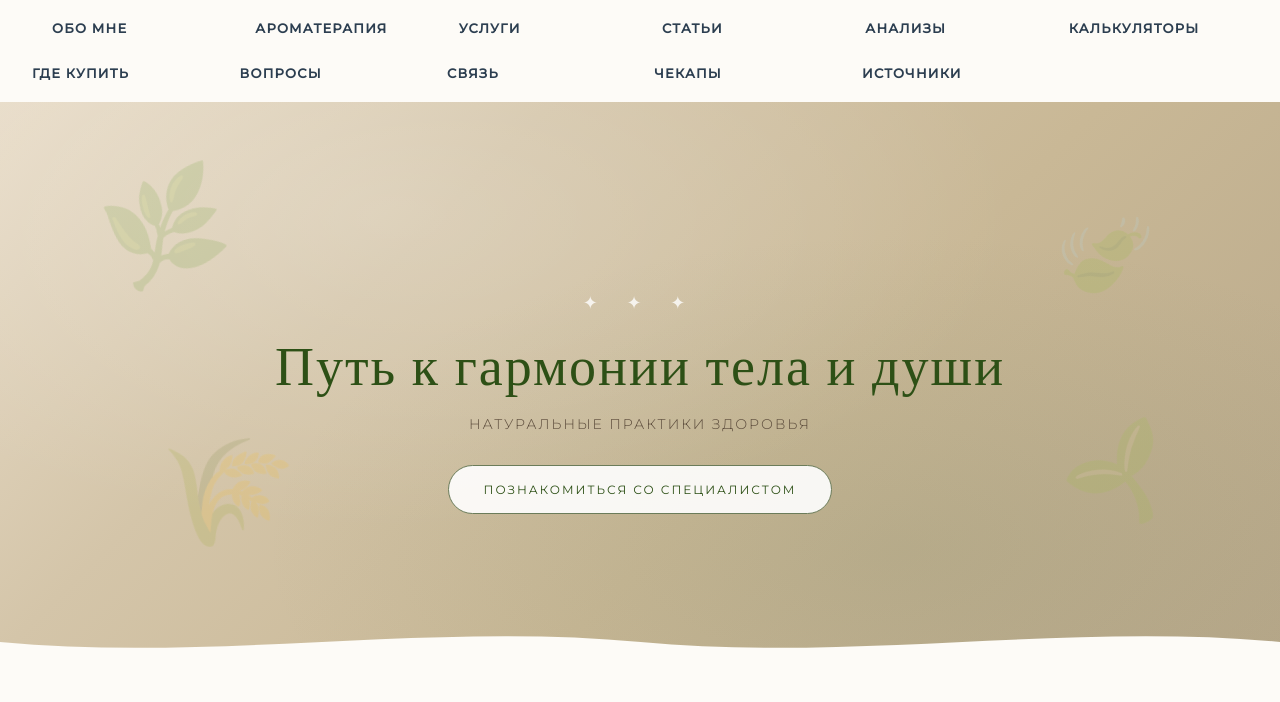
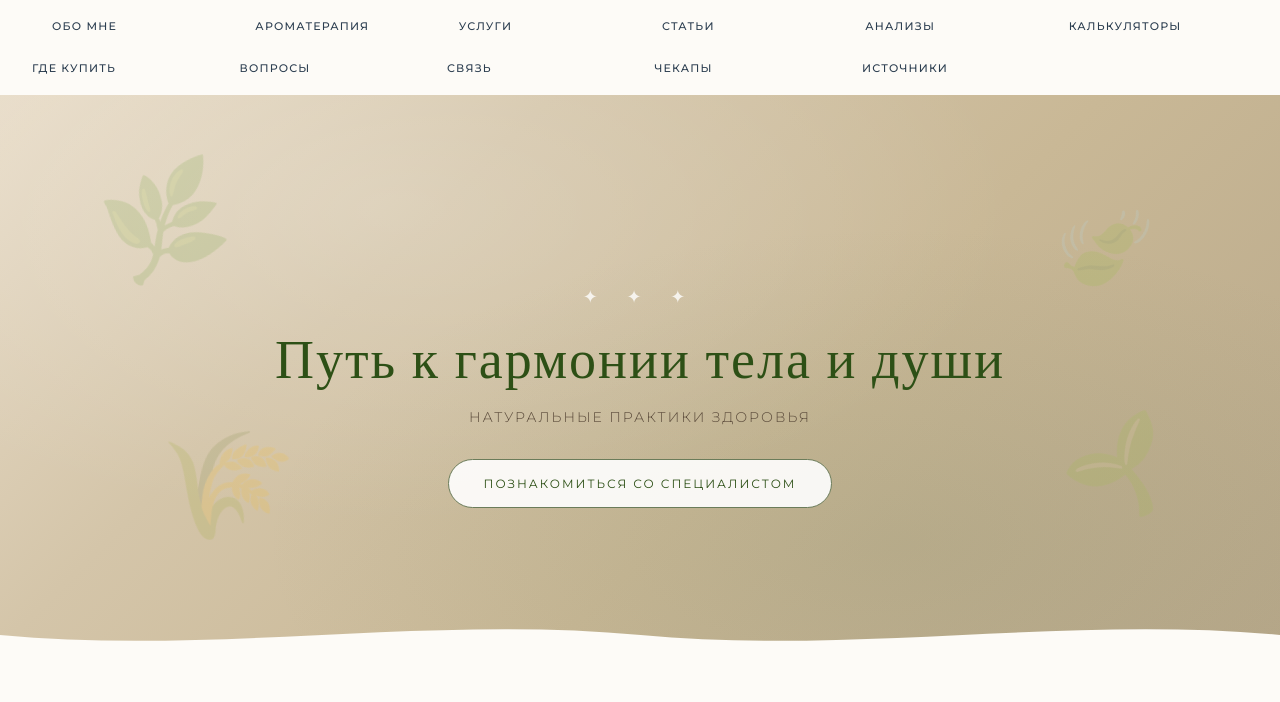
Before and after one commit to Pilipenkopv/aroma-pilipenko, a plain HTML site: page index.html in a window 1280 px wide. Shown: the top 702 px of the page. Drawn offline with nearby package versions, Linux system fonts and the light colour scheme.

Commit message:
Add files via upload

```diff
--- a/index.html
+++ b/index.html
@@ -720,19 +720,19 @@ nav a:not(.dropbtn):not(.dropdown-content a):hover {
 <body>
 <nav style="display:flex;flex-direction:column;gap:8px;padding:10px 20px;">
 <div style="display:flex;flex-wrap:wrap;justify-content:center;gap:5px;">
-<a href="index.html#author" style="color:#2c3e50;text-decoration:none;padding:8px 12px;font-size:13px;font-weight:600;white-space:nowrap;">ОБО МНЕ</a>
-<a href="aromatherapy.html" style="color:#2c3e50;text-decoration:none;padding:8px 12px;font-size:13px;font-weight:600;white-space:nowrap;">АРОМАТЕРАПИЯ</a>
-<a href="services.html" style="color:#2c3e50;text-decoration:none;padding:8px 12px;font-size:13px;font-weight:600;white-space:nowrap;">УСЛУГИ</a>
-<a href="blog.html" style="color:#2c3e50;text-decoration:none;padding:8px 12px;font-size:13px;font-weight:600;white-space:nowrap;">Статьи</a>
-<a href="analyses.html" style="color:#2c3e50;text-decoration:none;padding:8px 12px;font-size:13px;font-weight:600;white-space:nowrap;">АНАЛИЗЫ</a>
-<a href="calculators.html" style="color:#2c3e50;text-decoration:none;padding:8px 12px;font-size:13px;font-weight:600;white-space:nowrap;">КАЛЬКУЛЯТОРЫ</a>
+<a href="index.html#author" style="color:#2c3e50;text-decoration:none;padding:8px 12px;font-size:11px;font-weight:500;white-space:nowrap;">ОБО МНЕ</a>
+<a href="aromatherapy.html" style="color:#2c3e50;text-decoration:none;padding:8px 12px;font-size:11px;font-weight:500;white-space:nowrap;">АРОМАТЕРАПИЯ</a>
+<a href="services.html" style="color:#2c3e50;text-decoration:none;padding:8px 12px;font-size:11px;font-weight:500;white-space:nowrap;">УСЛУГИ</a>
+<a href="blog.html" style="color:#2c3e50;text-decoration:none;padding:8px 12px;font-size:11px;font-weight:500;white-space:nowrap;">Статьи</a>
+<a href="analyses.html" style="color:#2c3e50;text-decoration:none;padding:8px 12px;font-size:11px;font-weight:500;white-space:nowrap;">АНАЛИЗЫ</a>
+<a href="calculators.html" style="color:#2c3e50;text-decoration:none;padding:8px 12px;font-size:11px;font-weight:500;white-space:nowrap;">КАЛЬКУЛЯТОРЫ</a>
 </div>
 <div style="display:flex;flex-wrap:wrap;justify-content:center;gap:5px;">
-<a href="where-to-buy.html" style="color:#2c3e50;text-decoration:none;padding:8px 12px;font-size:13px;font-weight:600;white-space:nowrap;">ГДЕ КУПИТЬ</a>
-<a href="faq.html" style="color:#2c3e50;text-decoration:none;padding:8px 12px;font-size:13px;font-weight:600;white-space:nowrap;">ВОПРОСЫ</a>
-<a href="contact.html" style="color:#2c3e50;text-decoration:none;padding:8px 12px;font-size:13px;font-weight:600;white-space:nowrap;">СВЯЗЬ</a>
-<a href="checkups.html" style="color:#2c3e50;text-decoration:none;padding:8px 12px;font-size:13px;font-weight:600;white-space:nowrap;">ЧЕКАПЫ</a>
-<a href="sources.html" style="color:#2c3e50;text-decoration:none;padding:8px 12px;font-size:13px;font-weight:600;white-space:nowrap;">ИСТОЧНИКИ</a>
+<a href="where-to-buy.html" style="color:#2c3e50;text-decoration:none;padding:8px 12px;font-size:11px;font-weight:500;white-space:nowrap;">ГДЕ КУПИТЬ</a>
+<a href="faq.html" style="color:#2c3e50;text-decoration:none;padding:8px 12px;font-size:11px;font-weight:500;white-space:nowrap;">ВОПРОСЫ</a>
+<a href="contact.html" style="color:#2c3e50;text-decoration:none;padding:8px 12px;font-size:11px;font-weight:500;white-space:nowrap;">СВЯЗЬ</a>
+<a href="checkups.html" style="color:#2c3e50;text-decoration:none;padding:8px 12px;font-size:11px;font-weight:500;white-space:nowrap;">ЧЕКАПЫ</a>
+<a href="sources.html" style="color:#2c3e50;text-decoration:none;padding:8px 12px;font-size:11px;font-weight:500;white-space:nowrap;">ИСТОЧНИКИ</a>
 </div>
 </nav>
 <section class="hero">
```
